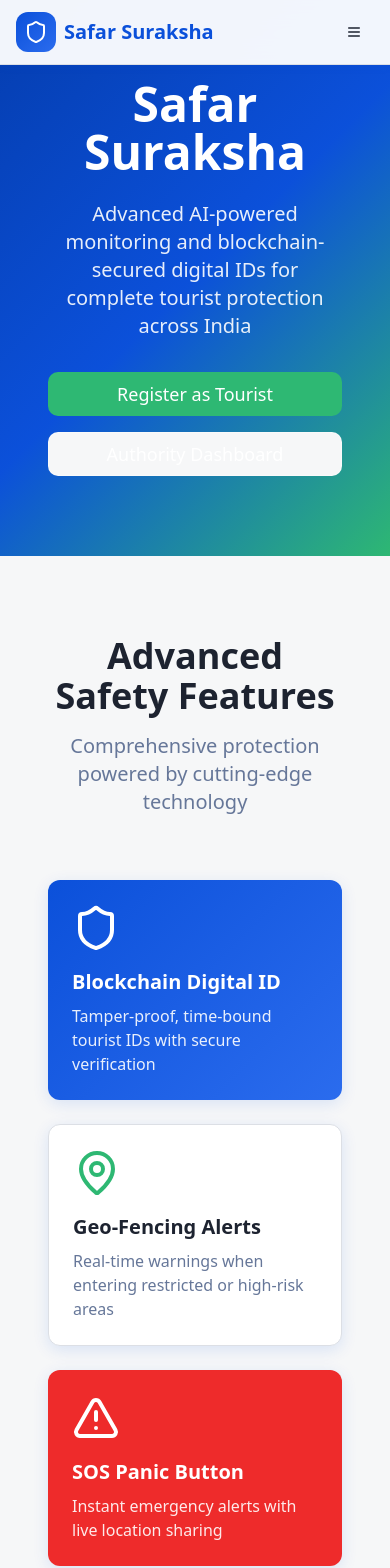
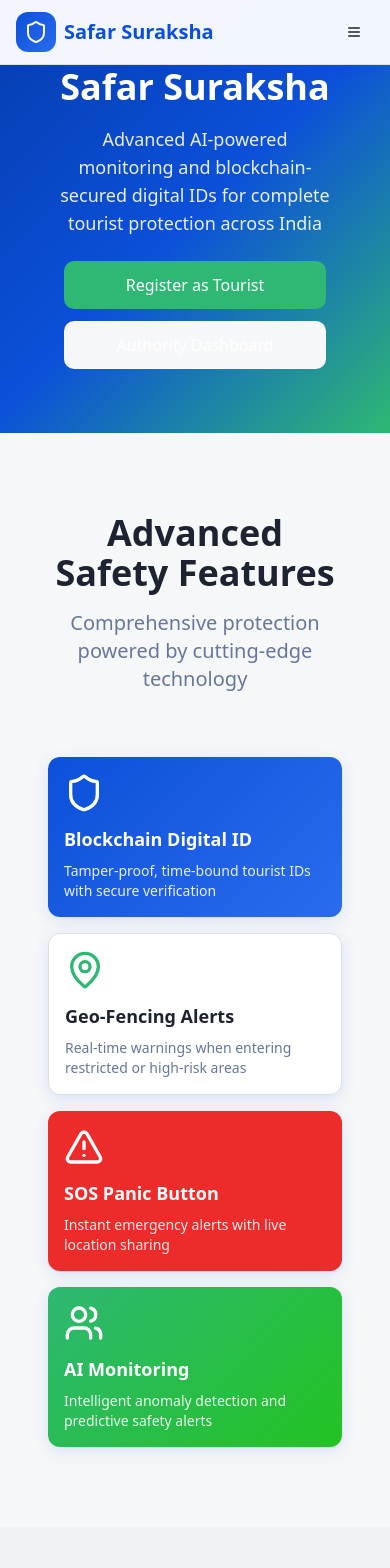
Before and after one commit to lightenexnv/Safar-Suraksha, a React (Vite) app: page / in a window 390 px wide. Shown: the top 1568 px of the page. Built offline with nearby package versions, Linux system fonts and the light colour scheme.

Commit message:
Optimize navigation for mobile

```diff
--- a/src/components/Hero.tsx
+++ b/src/components/Hero.tsx
@@ -6,28 +6,28 @@ const Hero = () => {
   return (
     <div className="relative overflow-hidden">
       {/* Hero Section */}
-      <section className="relative gradient-hero text-white py-20 px-4">
+      <section className="relative gradient-hero text-white py-16 sm:py-20 px-4">
         <div className="container mx-auto text-center">
           <div className="max-w-4xl mx-auto">
-            <h1 className="text-5xl md:text-7xl font-bold mb-6 animate-fade-in">
+            <h1 className="text-4xl sm:text-5xl md:text-7xl font-bold mb-4 sm:mb-6 animate-fade-in leading-tight">
               Safar Suraksha
             </h1>
-            <p className="text-xl md:text-2xl mb-8 opacity-90">
+            <p className="text-lg sm:text-xl md:text-2xl mb-6 sm:mb-8 opacity-90 px-2 sm:px-0">
               Advanced AI-powered monitoring and blockchain-secured digital IDs
               for complete tourist protection across India
             </p>
-            <div className="flex flex-col sm:flex-row gap-4 justify-center">
+            <div className="flex flex-col sm:flex-row gap-3 sm:gap-4 justify-center px-4 sm:px-0">
               <Button
                 size="lg"
                 variant="secondary"
-                className="text-lg px-8 py-4 transition-bounce hover:scale-105"
+                className="text-base sm:text-lg px-6 sm:px-8 py-3 sm:py-4 transition-bounce hover:scale-105 min-h-[48px]"
               >
                 Register as Tourist
               </Button>
               <Button
                 size="lg"
                 variant="outline"
-                className="text-lg px-8 py-4 border-white/30 text-white hover:bg-white/10 transition-bounce hover:scale-105"
+                className="text-base sm:text-lg px-6 sm:px-8 py-3 sm:py-4 border-white/30 text-white hover:bg-white/10 transition-bounce hover:scale-105 min-h-[48px]"
               >
                 Authority Dashboard
               </Button>
@@ -48,38 +48,38 @@ const Hero = () => {
             </p>
           </div>
 
-          <div className="grid md:grid-cols-2 lg:grid-cols-4 gap-6">
-            <Card className="p-6 shadow-medium hover:shadow-strong transition-smooth border-0 gradient-primary text-white">
-              <Shield className="h-12 w-12 mb-4" />
-              <h3 className="text-xl font-semibold mb-2">Blockchain Digital ID</h3>
-              <p className="opacity-90">Tamper-proof, time-bound tourist IDs with secure verification</p>
+          <div className="grid grid-cols-1 sm:grid-cols-2 lg:grid-cols-4 gap-4 sm:gap-6">
+            <Card className="p-4 sm:p-6 shadow-medium hover:shadow-strong transition-smooth border-0 gradient-primary text-white">
+              <Shield className="h-10 w-10 sm:h-12 sm:w-12 mb-3 sm:mb-4" />
+              <h3 className="text-lg sm:text-xl font-semibold mb-2">Blockchain Digital ID</h3>
+              <p className="opacity-90 text-sm sm:text-base">Tamper-proof, time-bound tourist IDs with secure verification</p>
             </Card>
 
-            <Card className="p-6 shadow-medium hover:shadow-strong transition-smooth">
-              <MapPin className="h-12 w-12 mb-4 text-secondary" />
-              <h3 className="text-xl font-semibold mb-2 text-card-foreground">Geo-Fencing Alerts</h3>
-              <p className="text-muted-foreground">Real-time warnings when entering restricted or high-risk areas</p>
+            <Card className="p-4 sm:p-6 shadow-medium hover:shadow-strong transition-smooth">
+              <MapPin className="h-10 w-10 sm:h-12 sm:w-12 mb-3 sm:mb-4 text-secondary" />
+              <h3 className="text-lg sm:text-xl font-semibold mb-2 text-card-foreground">Geo-Fencing Alerts</h3>
+              <p className="text-muted-foreground text-sm sm:text-base">Real-time warnings when entering restricted or high-risk areas</p>
             </Card>
 
-            <Card className="p-6 shadow-medium hover:shadow-strong transition-smooth border-0 bg-emergency text-emergency-foreground">
-              <AlertTriangle className="h-12 w-12 mb-4" />
-              <h3 className="text-xl font-semibold mb-2">SOS Panic Button</h3>
-              <p className="opacity-90">Instant emergency alerts with live location sharing</p>
+            <Card className="p-4 sm:p-6 shadow-medium hover:shadow-strong transition-smooth border-0 bg-emergency text-emergency-foreground">
+              <AlertTriangle className="h-10 w-10 sm:h-12 sm:w-12 mb-3 sm:mb-4" />
+              <h3 className="text-lg sm:text-xl font-semibold mb-2">SOS Panic Button</h3>
+              <p className="opacity-90 text-sm sm:text-base">Instant emergency alerts with live location sharing</p>
             </Card>
 
-            <Card className="p-6 shadow-medium hover:shadow-strong transition-smooth border-0 gradient-safety text-white">
-              <Users className="h-12 w-12 mb-4" />
-              <h3 className="text-xl font-semibold mb-2">AI Monitoring</h3>
-              <p className="opacity-90">Intelligent anomaly detection and predictive safety alerts</p>
+            <Card className="p-4 sm:p-6 shadow-medium hover:shadow-strong transition-smooth border-0 gradient-safety text-white">
+              <Users className="h-10 w-10 sm:h-12 sm:w-12 mb-3 sm:mb-4" />
+              <h3 className="text-lg sm:text-xl font-semibold mb-2">AI Monitoring</h3>
+              <p className="opacity-90 text-sm sm:text-base">Intelligent anomaly detection and predictive safety alerts</p>
             </Card>
           </div>
         </div>
       </section>
 
       {/* Statistics Section */}
-      <section className="py-16 px-4 bg-muted">
+      <section className="py-12 sm:py-16 px-4 bg-muted">
         <div className="container mx-auto">
-          <div className="grid md:grid-cols-4 gap-8 text-center">
+          <div className="grid grid-cols-2 md:grid-cols-4 gap-4 sm:gap-8 text-center">
             <div>
               <div className="text-4xl font-bold text-primary mb-2">24/7</div>
               <div className="text-muted-foreground">Real-time Monitoring</div>
--- a/src/components/TouristRegistration.tsx
+++ b/src/components/TouristRegistration.tsx
@@ -39,18 +39,18 @@ const TouristRegistration = () => {
   };
 
   return (
-    <section id="register" className="py-20 px-4 bg-background">
+    <section id="register" className="py-16 sm:py-20 px-4 bg-background">
       <div className="container mx-auto max-w-4xl">
-        <div className="text-center mb-12">
-          <h2 className="text-4xl font-bold text-foreground mb-4">
+        <div className="text-center mb-8 sm:mb-12">
+          <h2 className="text-3xl sm:text-4xl font-bold text-foreground mb-4">
             Tourist Registration
           </h2>
-          <p className="text-xl text-muted-foreground">
+          <p className="text-lg sm:text-xl text-muted-foreground px-2 sm:px-0">
             Register to receive your blockchain-secured Digital Tourist ID
           </p>
         </div>
 
-        <div className="grid md:grid-cols-3 gap-8">
+        <div className="grid grid-cols-1 md:grid-cols-3 gap-6 sm:gap-8">
           {/* Registration Form */}
           <div className="md:col-span-2">
             <Card className="shadow-medium border-0">
@@ -65,7 +65,7 @@ const TouristRegistration = () => {
               </CardHeader>
               <CardContent>
                 <form onSubmit={handleSubmit} className="space-y-6">
-                  <div className="grid md:grid-cols-2 gap-4">
+                  <div className="grid grid-cols-1 sm:grid-cols-2 gap-4">
                     <div className="space-y-2">
                       <Label htmlFor="fullName">Full Name</Label>
                       <Input
@@ -73,6 +73,7 @@ const TouristRegistration = () => {
                         placeholder="Enter your full name"
                         value={formData.fullName}
                         onChange={(e) => handleInputChange("fullName", e.target.value)}
+                        className="min-h-[48px]"
                         required
                       />
                     </div>
@@ -84,12 +85,13 @@ const TouristRegistration = () => {
                         placeholder="your@email.com"
                         value={formData.email}
                         onChange={(e) => handleInputChange("email", e.target.value)}
+                        className="min-h-[48px]"
                         required
                       />
                     </div>
                   </div>
 
-                  <div className="grid md:grid-cols-2 gap-4">
+                  <div className="grid grid-cols-1 sm:grid-cols-2 gap-4">
                     <div className="space-y-2">
                       <Label htmlFor="phone">Phone Number</Label>
                       <Input
@@ -97,6 +99,7 @@ const TouristRegistration = () => {
                         placeholder="+91 12345 67890"
                         value={formData.phone}
                         onChange={(e) => handleInputChange("phone", e.target.value)}
+                        className="min-h-[48px]"
                         required
                       />
                     </div>
@@ -118,7 +121,7 @@ const TouristRegistration = () => {
                     </div>
                   </div>
 
-                  <div className="grid md:grid-cols-2 gap-4">
+                  <div className="grid grid-cols-1 sm:grid-cols-2 gap-4">
                     <div className="space-y-2">
                       <Label htmlFor="passport">Passport Number</Label>
                       <Input
@@ -126,6 +129,7 @@ const TouristRegistration = () => {
                         placeholder="A12345678"
                         value={formData.passportNumber}
                         onChange={(e) => handleInputChange("passportNumber", e.target.value)}
+                        className="min-h-[48px]"
                         required
                       />
                     </div>
@@ -137,6 +141,7 @@ const TouristRegistration = () => {
                         placeholder="7"
                         value={formData.visitDuration}
                         onChange={(e) => handleInputChange("visitDuration", e.target.value)}
+                        className="min-h-[48px]"
                         required
                       />
                     </div>
@@ -149,6 +154,7 @@ const TouristRegistration = () => {
                       placeholder="Emergency contact name and phone"
                       value={formData.emergencyContact}
                       onChange={(e) => handleInputChange("emergencyContact", e.target.value)}
+                      className="min-h-[48px]"
                       required
                     />
                   </div>
@@ -164,7 +170,7 @@ const TouristRegistration = () => {
                     />
                   </div>
 
-                  <Button type="submit" className="w-full gradient-primary text-lg py-3">
+                  <Button type="submit" className="w-full gradient-primary text-base sm:text-lg py-4 min-h-[48px]">
                     Generate Digital Tourist ID
                   </Button>
                 </form>
```
Also changed, not shown: src/components/Dashboard.tsx (+28 -28 lines), src/components/EmergencyPanel.tsx (+18 -18 lines).
